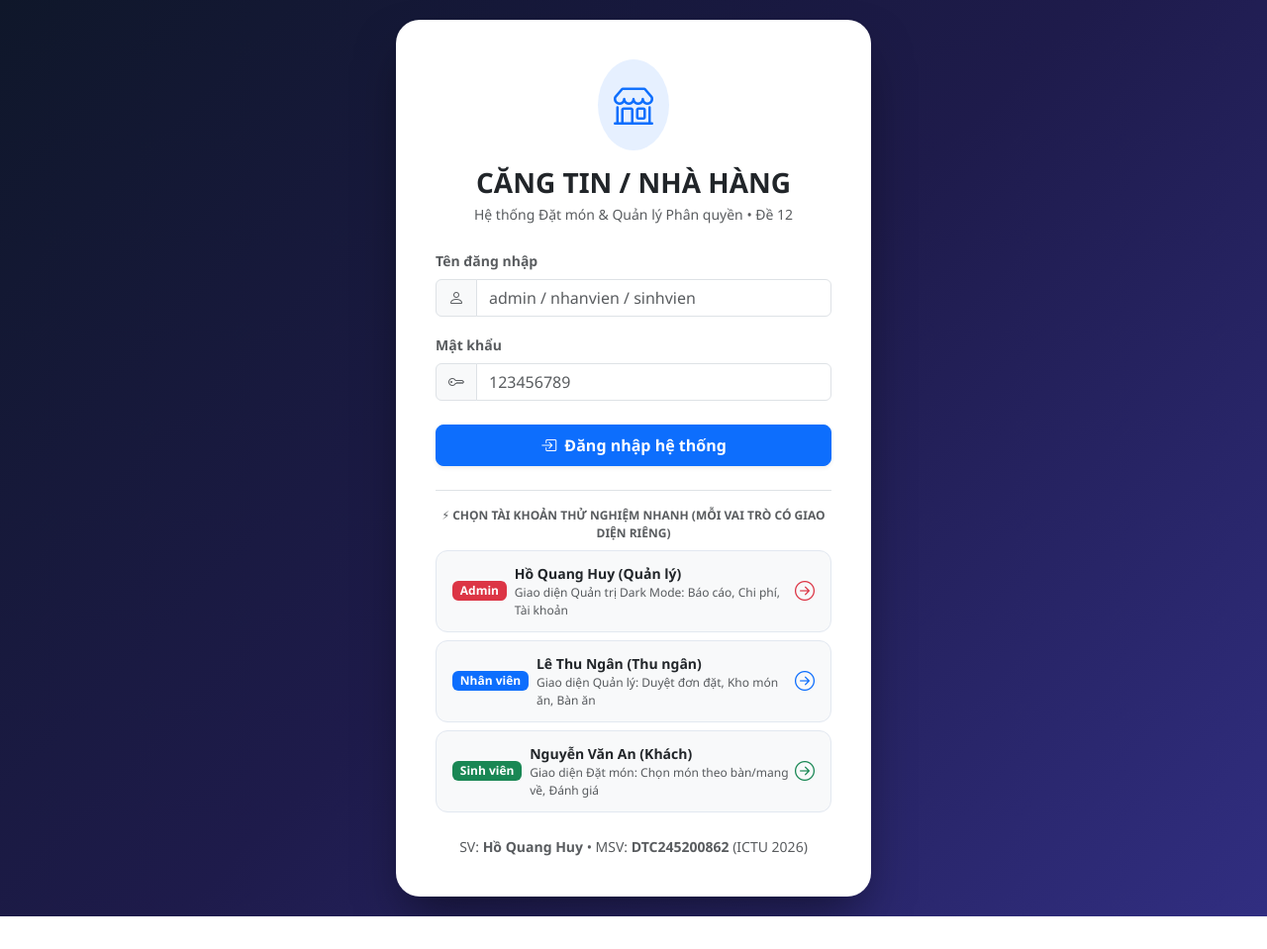
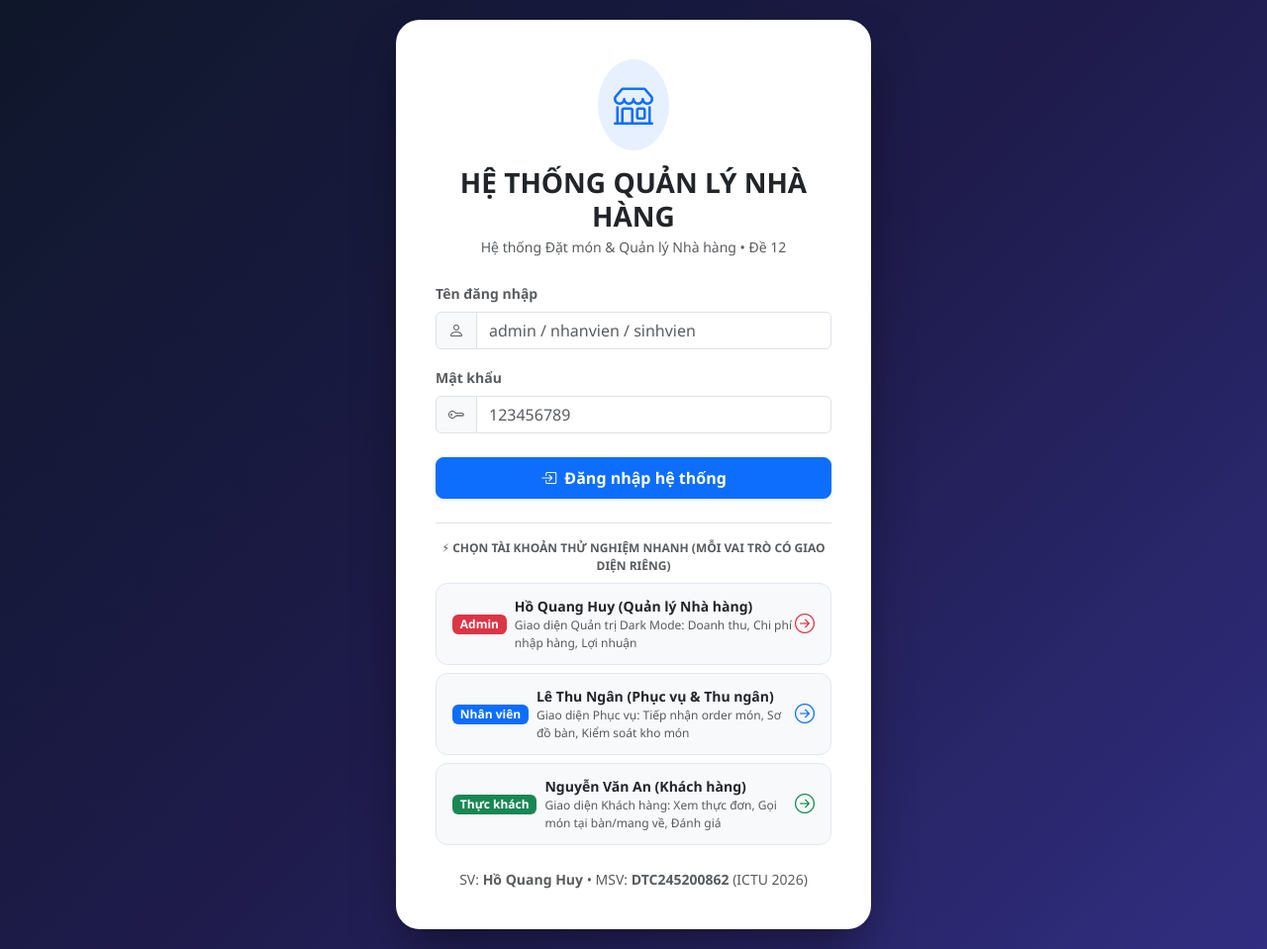
Before and after one commit to dtc245200862-dot/dtc245200862-restaurant-system, a Flask app: page /login in a window 1280 px wide. Shown: the whole page at 99% size. Before the commit the page ends 926 px from the top, so only its background shows below. Run offline with Flask 3, Linux system fonts and the light colour scheme; some libraries are stand-ins or nearby versions.

Commit message:
feat(branding): chuan hoa 100% thuong hieu Nha Hang (Restaurant Management System) cho De 12

```diff
--- a/app/app.py
+++ b/app/app.py
@@ -18,19 +18,19 @@ formatter = jsonlogger.JsonFormatter(
     datefmt='%Y-%m-%d %H:%M:%S'
 )
 log_handler.setFormatter(formatter)
-logger = logging.getLogger("canteen-app")
+logger = logging.getLogger("restaurant-app")
 logger.setLevel(logging.INFO)
 logger.addHandler(log_handler)
 logger.propagate = False
 
 # Prometheus Metrics
 HTTP_REQUESTS_TOTAL = Counter(
-    'canteen_http_requests_total',
+    'restaurant_http_requests_total',
     'Tổng số lượt request HTTP',
     ['method', 'endpoint', 'status_code']
 )
 HTTP_REQUEST_DURATION = Histogram(
-    'canteen_http_request_duration_seconds',
+    'restaurant_http_request_duration_seconds',
     'Thời gian xử lý HTTP request',
     ['method', 'endpoint', 'status_code'],
     buckets=[0.01, 0.05, 0.1, 0.25, 0.5, 1.0, 2.5]
@@ -112,7 +112,7 @@ def health():
             'status': 'healthy',
             'database': 'connected',
             'student': 'Ho Quang Huy - DTC245200862',
-            'system': 'He thong Quan ly Nha hang / Căng tin'
+            'system': 'He thong Quan ly Nha hang'
         }), 200
     except Exception as e:
         logger.error("Health check failed", extra={'error': str(e)})
@@ -247,7 +247,7 @@ def customer_order():
         cur.execute("UPDATE tables SET status = 'occupied' WHERE table_number = %s;", (table_number,))
 
     conn.commit()
-    logger.info("Sinh viên đặt món thành công", extra={'order_id': order_id, 'user': session.get('username')})
+    logger.info("Khách hàng đặt món thành công", extra={'order_id': order_id, 'user': session.get('username')})
     cur.close()
     conn.close()
     flash('Đặt món thành công! Bạn có thể theo dõi tiến độ ở mục Đơn hàng của tôi.', 'success')
--- a/app/templates/admin/accounts.html
+++ b/app/templates/admin/accounts.html
@@ -26,7 +26,7 @@
             <label class="form-label small text-secondary">Vai trò</label>
             <select name="role" class="form-select bg-dark text-white border-secondary">
                 <option value="customer">Sinh viên (Khách)</option>
-                <option value="staff">Nhân viên Căng tin</option>
+                <option value="staff">Nhân viên Phục vụ</option>
                 <option value="admin">Quản trị viên</option>
             </select>
         </div>
@@ -56,8 +56,8 @@
                     <td>{{ u.full_name }}</td>
                     <td>
                         {% if u.role == 'admin' %}<span class="badge bg-danger">Quản trị viên (Admin)</span>
-                        {% elif u.role == 'staff' %}<span class="badge bg-primary">Nhân viên Căng tin</span>
-                        {% else %}<span class="badge bg-success">Sinh viên / Khách hàng</span>{% endif %}
+                        {% elif u.role == 'staff' %}<span class="badge bg-primary">Nhân viên Phục vụ</span>
+                        {% else %}<span class="badge bg-success">Thực khách / Khách hàng hàng</span>{% endif %}
                     </td>
                     <td>{{ u.created_at.strftime('%d/%m/%Y') }}</td>
                 </tr>
--- a/app/templates/admin/base_admin.html
+++ b/app/templates/admin/base_admin.html
@@ -3,7 +3,7 @@
 <head>
     <meta charset="UTF-8">
     <meta name="viewport" content="width=device-width, initial-scale=1.0">
-    <title>{{ title or "Quản trị Hệ thống - Căng Tin Admin" }}</title>
+    <title>{{ title or "Quản trị Hệ thống - Nhà Hàng Admin" }}</title>
     <link href="/static/css/bootstrap.min.css" rel="stylesheet">
     <link rel="stylesheet" href="/static/css/bootstrap-icons.min.css">
     <style>
@@ -52,7 +52,7 @@
     <nav class="navbar navbar-expand-lg navbar-dark navbar-admin sticky-top py-2">
         <div class="container-fluid px-lg-4">
             <a class="navbar-brand fw-bold d-flex align-items-center text-warning" href="/admin/dashboard">
-                <i class="bi bi-shield-lock-fill me-2 fs-4"></i> CĂNG TIN ADMIN
+                <i class="bi bi-shield-lock-fill me-2 fs-4"></i> NHÀ HÀNG ADMIN
             </a>
             <button class="navbar-toggler border-0" type="button" data-bs-toggle="collapse" data-bs-target="#navAdmin">
                 <span class="navbar-toggler-icon"></span>
--- a/app/templates/admin/menu.html
+++ b/app/templates/admin/menu.html
@@ -3,7 +3,7 @@
 <div class="d-flex justify-content-between align-items-center mb-4">
     <div>
         <h3 class="fw-bold mb-1 text-white">Quản lý Thực đơn Món ăn</h3>
-        <p class="text-secondary small mb-0">Thêm, xóa và điều chỉnh giá bán của căng tin</p>
+        <p class="text-secondary small mb-0">Thêm, xóa và điều chỉnh giá bán thực đơn nhà hàng</p>
     </div>
 </div>
 
--- a/app/templates/customer/base_customer.html
+++ b/app/templates/customer/base_customer.html
@@ -3,7 +3,7 @@
 <head>
     <meta charset="UTF-8">
     <meta name="viewport" content="width=device-width, initial-scale=1.0">
-    <title>{{ title or "Đặt món Căng Tin - ICTU" }}</title>
+    <title>{{ title or "Đặt món Nhà Hàng - ICTU" }}</title>
     <link href="/static/css/bootstrap.min.css" rel="stylesheet">
     <link rel="stylesheet" href="/static/css/bootstrap-icons.min.css">
     <link rel="stylesheet" href="/static/css/modern.css">
@@ -13,7 +13,7 @@
     <nav class="navbar navbar-expand-lg navbar-dark bg-dark sticky-top shadow-sm py-2">
         <div class="container">
             <a class="navbar-brand fw-bold d-flex align-items-center text-warning" href="/customer/menu">
-                <i class="bi bi-bag-check-fill me-2 fs-4"></i> CĂNG TIN SINH VIÊN
+                <i class="bi bi-bag-check-fill me-2 fs-4"></i> NHÀ HÀNG - ĐẶT MÓN
             </a>
             <button class="navbar-toggler border-0" type="button" data-bs-toggle="collapse" data-bs-target="#navCust">
                 <span class="navbar-toggler-icon"></span>
@@ -53,7 +53,7 @@
     </main>
 
     <footer class="bg-white border-top py-3 mt-auto text-center small text-muted">
-        Hệ thống Quản lý Căng tin / Nhà hàng (Đề 12) • Sinh viên: <strong>Hồ Quang Huy</strong> (DTC245200862 - ICTU)
+        Hệ thống Quản lý Nhà hàng & Đặt món (Đề 12) • Sinh viên: <strong>Hồ Quang Huy</strong> (DTC245200862 - ICTU)
     </footer>
 
     <script src="/static/js/bootstrap.bundle.min.js"></script>
--- a/app/templates/customer/menu.html
+++ b/app/templates/customer/menu.html
@@ -3,7 +3,7 @@
 <div class="card card-modern p-4 mb-4 text-white" style="background: linear-gradient(135deg, #10b981, #059669);">
     <div class="d-flex justify-content-between align-items-center">
         <div>
-            <h2 class="fw-bold mb-1">Thực đơn Căng tin hôm nay</h2>
+            <h2 class="fw-bold mb-1">Thực đơn Nhà Hàng hôm nay</h2>
             <p class="mb-0 text-light opacity-90">Đặt món trước (Pre-order) để không phải chờ đợi xếp hàng vào giờ cao điểm!</p>
         </div>
         <a href="/customer/orders" class="btn btn-light fw-bold text-success rounded-pill px-4">
@@ -93,7 +93,7 @@
                 <div class="mb-3">
                     <label class="form-label small fw-semibold text-muted">Hình thức nhận món</label>
                     <select name="order_type" id="order_type" class="form-select" onchange="toggleTableSelect(this.value)">
-                        <option value="dine_in">🍽️ Ăn tại bàn căng tin</option>
+                        <option value="dine_in">🍽️ Dùng bữa tại bàn</option>
                         <option value="take_away">🛍️ Mang về / Đóng hộp</option>
                     </select>
                 </div>
--- a/app/templates/customer/orders.html
+++ b/app/templates/customer/orders.html
@@ -88,7 +88,7 @@
 
                 <div class="mb-3">
                     <label class="form-label small fw-semibold text-muted">Nhận xét chi tiết</label>
-                    <textarea name="comment" class="form-control" rows="3" placeholder="Chia sẻ cảm nhận của bạn để căng tin nâng cao chất lượng nhé..."></textarea>
+                    <textarea name="comment" class="form-control" rows="3" placeholder="Chia sẻ cảm nhận của bạn để nhà hàng nâng cao chất lượng nhé..."></textarea>
                 </div>
             </div>
             <div class="modal-footer border-0 pt-0">
--- a/app/templates/login.html
+++ b/app/templates/login.html
@@ -3,7 +3,7 @@
 <head>
     <meta charset="UTF-8">
     <meta name="viewport" content="width=device-width, initial-scale=1.0">
-    <title>Đăng nhập Hệ thống - Căng Tin / Nhà Hàng (Đề 12)</title>
+    <title>Đăng nhập Hệ thống - Quản lý Nhà Hàng (Đề 12)</title>
     <link href="/static/css/bootstrap.min.css" rel="stylesheet">
     <link rel="stylesheet" href="/static/css/bootstrap-icons.min.css">
     <style>
@@ -45,8 +45,8 @@
         <div class="bg-primary bg-opacity-10 text-primary p-3 rounded-circle d-inline-flex mb-3">
             <i class="bi bi-shop fs-1"></i>
         </div>
-        <h3 class="fw-bold text-dark mb-1">CĂNG TIN / NHÀ HÀNG</h3>
-        <p class="text-muted small">Hệ thống Đặt món & Quản lý Phân quyền • Đề 12</p>
+        <h3 class="fw-bold text-dark mb-1">HỆ THỐNG QUẢN LÝ NHÀ HÀNG</h3>
+        <p class="text-muted small">Hệ thống Đặt món & Quản lý Nhà hàng • Đề 12</p>
     </div>
 
     {% with messages = get_flashed_messages(with_categories=true) %}
@@ -93,8 +93,8 @@
                 <div class="d-flex align-items-center gap-2">
                     <span class="badge bg-danger">Admin</span>
                     <div>
-                        <div class="fw-bold small text-dark">Hồ Quang Huy (Quản lý)</div>
-                        <div class="text-muted" style="font-size: 0.75rem;">Giao diện Quản trị Dark Mode: Báo cáo, Chi phí, Tài khoản</div>
+                        <div class="fw-bold small text-dark">Hồ Quang Huy (Quản lý Nhà hàng)</div>
+                        <div class="text-muted" style="font-size: 0.75rem;">Giao diện Quản trị Dark Mode: Doanh thu, Chi phí nhập hàng, Lợi nhuận</div>
                     </div>
                 </div>
                 <i class="bi bi-arrow-right-circle text-danger fs-5"></i>
@@ -105,8 +105,8 @@
                 <div class="d-flex align-items-center gap-2">
                     <span class="badge bg-primary">Nhân viên</span>
                     <div>
-                        <div class="fw-bold small text-dark">Lê Thu Ngân (Thu ngân)</div>
-                        <div class="text-muted" style="font-size: 0.75rem;">Giao diện Quản lý: Duyệt đơn đặt, Kho món ăn, Bàn ăn</div>
+                        <div class="fw-bold small text-dark">Lê Thu Ngân (Phục vụ & Thu ngân)</div>
+                        <div class="text-muted" style="font-size: 0.75rem;">Giao diện Phục vụ: Tiếp nhận order món, Sơ đồ bàn, Kiểm soát kho món</div>
                     </div>
                 </div>
                 <i class="bi bi-arrow-right-circle text-primary fs-5"></i>
@@ -115,10 +115,10 @@
             <!-- 3. Customer -->
             <div class="demo-card bg-light d-flex justify-content-between align-items-center" onclick="quickLogin('sinhvien', '123456789')">
                 <div class="d-flex align-items-center gap-2">
-                    <span class="badge bg-success">Sinh viên</span>
+                    <span class="badge bg-success">Thực khách</span>
                     <div>
-                        <div class="fw-bold small text-dark">Nguyễn Văn An (Khách)</div>
-                        <div class="text-muted" style="font-size: 0.75rem;">Giao diện Đặt món: Chọn món theo bàn/mang về, Đánh giá</div>
+                        <div class="fw-bold small text-dark">Nguyễn Văn An (Khách hàng)</div>
+                        <div class="text-muted" style="font-size: 0.75rem;">Giao diện Khách hàng: Xem thực đơn, Gọi món tại bàn/mang về, Đánh giá</div>
                     </div>
                 </div>
                 <i class="bi bi-arrow-right-circle text-success fs-5"></i>
--- a/app/templates/staff/base_staff.html
+++ b/app/templates/staff/base_staff.html
@@ -3,7 +3,7 @@
 <head>
     <meta charset="UTF-8">
     <meta name="viewport" content="width=device-width, initial-scale=1.0">
-    <title>{{ title or "Khu vực Nhân viên - Căng Tin AI" }}</title>
+    <title>{{ title or "Khu vực Nhân viên - Phục vụ Nhà Hàng" }}</title>
     <link href="/static/css/bootstrap.min.css" rel="stylesheet">
     <link rel="stylesheet" href="/static/css/bootstrap-icons.min.css">
     <link rel="stylesheet" href="/static/css/modern.css">
@@ -13,7 +13,7 @@
     <nav class="navbar navbar-expand-lg navbar-dark bg-primary sticky-top shadow-sm py-2">
         <div class="container-fluid px-lg-4">
             <a class="navbar-brand fw-bold d-flex align-items-center text-white" href="/staff/dashboard">
-                <i class="bi bi-person-badge-fill me-2 fs-4"></i> CĂNG TIN STAFF
+                <i class="bi bi-person-badge-fill me-2 fs-4"></i> NHÀ HÀNG STAFF
             </a>
             <button class="navbar-toggler border-0" type="button" data-bs-toggle="collapse" data-bs-target="#navStaff">
                 <span class="navbar-toggler-icon"></span>
@@ -62,7 +62,7 @@
     </main>
 
     <footer class="bg-white border-top py-3 mt-auto text-center small text-muted">
-        Phân hệ Nhân viên Căng tin • Đề 12 • Sinh viên: <strong>Hồ Quang Huy</strong> (DTC245200862)
+        Phân hệ Nhân viên Phục vụ Nhà hàng • Đề 12 • Sinh viên: <strong>Hồ Quang Huy</strong> (DTC245200862)
     </footer>
 
     <script src="/static/js/bootstrap.bundle.min.js"></script>
--- a/app/templates/staff/tables.html
+++ b/app/templates/staff/tables.html
@@ -1,7 +1,7 @@
 {% extends "staff/base_staff.html" %}
 {% block content %}
 <div class="d-flex justify-content-between align-items-center mb-4">
-    <h3 class="fw-bold mb-0 text-dark"><i class="bi bi-grid-3x3-gap me-2 text-primary"></i>Sơ đồ Bàn ăn Căng tin</h3>
+    <h3 class="fw-bold mb-0 text-dark"><i class="bi bi-grid-3x3-gap me-2 text-primary"></i>Sơ đồ Bàn ăn Nhà hàng</h3>
 </div>
 
 <div class="row g-3">
```
Also changed, not shown: init-db/01-init.sql (+35 -35 lines).
